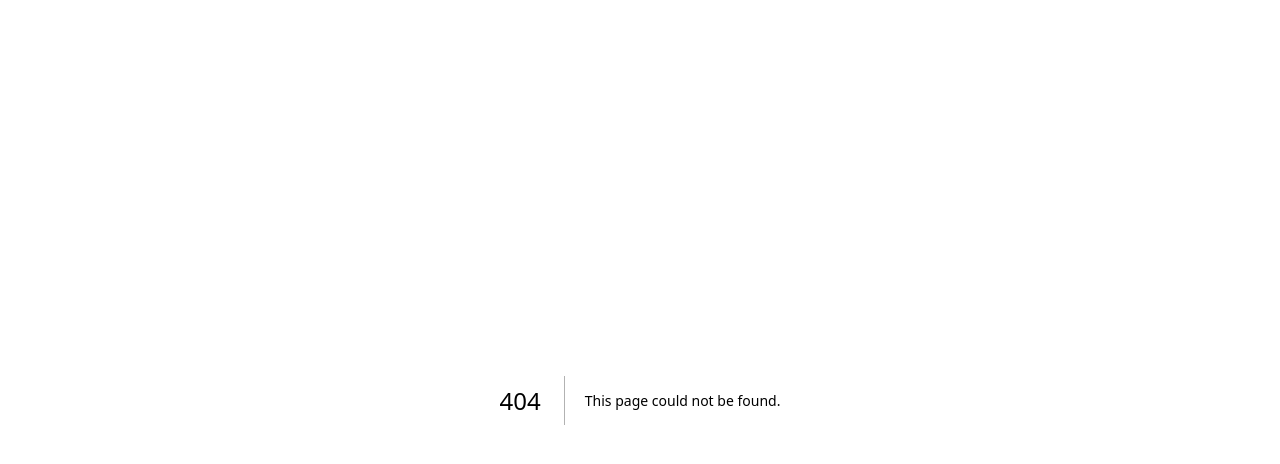
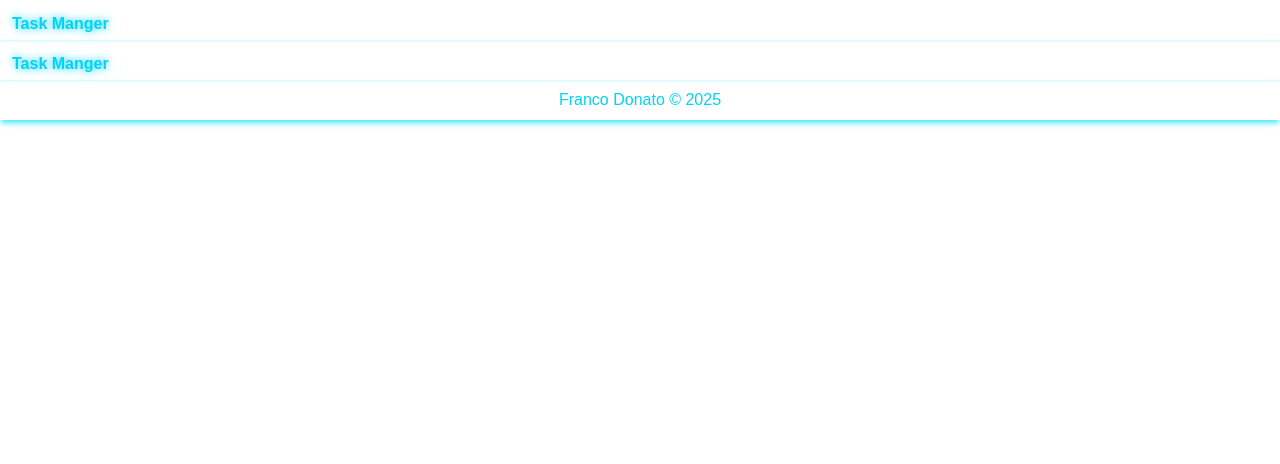
Before and after one commit to donatofranco/task-manager-front, a Next.js app: page /components/nav in a window 1280 px wide. Before the commit this address had no page. Shown: the top 464 px of the page. Built offline with nearby package versions, Linux system fonts and the light colour scheme.

Commit message:
Add nav + footer + loading & change styles

```diff
--- /dev/null
+++ b/src/app/components/footer/page.tsx
@@ -0,0 +1,8 @@
+export default function Footer() {
+
+    return (
+        <footer className="h-[5vh] shadow-md shadow-cyan-300 flex justify-center text-center items-center">
+            <p className="text-cyan-400">Franco Donato © 2025</p>
+        </footer>
+    )
+}
--- /dev/null
+++ b/src/app/components/loading/page.tsx
@@ -0,0 +1,12 @@
+export default function Loading() {
+    return (
+        <main className='h-[95vh] w-[100vw] flex justify-center items-center'>
+            <div className="relative text-center flex self-center justify-center items-center">
+                <h1>
+                    <strong className="absolute translate-x-[-50%] translate-y-[-50%] text-cyan-400 text-2xl blur-[8px]">Loading...</strong>
+                    <strong className="absolute translate-x-[-50%] translate-y-[-50%] text-cyan-400 text-2xl">Loading...</strong>
+                </h1>
+            </div>
+        </main>
+    )
+}
--- /dev/null
+++ b/src/app/components/nav/page.tsx
@@ -0,0 +1,32 @@
+'use client';
+import { PowerOff, Power } from 'lucide-react';
+import { useAuth } from '@/context/AuthContext';
+import { useRouter } from 'next/navigation';
+
+export default function Nav() {
+
+    const { isAuthenticated, logout } = useAuth();
+    const router = useRouter();
+
+    return (
+        <nav className="h-[5vh] shadow-sm shadow-cyan-300/25 flex justify-around">
+            <div className="p-3 flex w-full justify-start relative group">
+              <h1><strong className='absolute text-cyan-400 blur-[4px] hover:cursor-pointer'><a>Task Manger</a></strong></h1>
+              <h1><strong className='absolute text-cyan-400 hover:cursor-pointer'><a href='/'>Task Manger</a></strong></h1>
+            </div>
+            {isAuthenticated ?
+                <button
+                    onClick={() => {logout(); router.push('/login');}}
+                    className="p-4 mr-2 relative group"
+                >
+                    <Power className="absolute inset-0 w-full h-full text-green-600 filter transition-all duration-300 opacity-100 blur-[4px] group-hover:opacity-0"/>
+                    <Power className="absolute inset-0 w-full h-full text-green-600 transition-opacity duration-300 group-hover:opacity-0"/>
+                    <PowerOff className="absolute inset-0 w-full h-full text-red-600 opacity-0 filter transition-all duration-300 group-hover:opacity-100 group-hover:blur-[4px]" />
+                    <PowerOff className="absolute inset-0 w-full h-full text-red-600 opacity-0 transition-opacity duration-300 group-hover:opacity-100 group-hover:cursor-pointer"/>
+                </button>
+            :
+                <></>
+            }
+          </nav>
+    )
+}
--- a/src/app/dashboard/page.tsx
+++ b/src/app/dashboard/page.tsx
@@ -64,11 +64,11 @@ export default function DashboardPage() {
   };
 
   return (
-    <div className="p-4 text-center h-screen w-screen">
-      <h1 className="text-3xl mb-4">Dashboard</h1>
+    <main className="p-4 text-center flex flex-col self-center items-center h-[90vh]">
+      <h1 className="text-3xl mb-4 text-cyan-400">Dashboard</h1>
       {error && <p className="text-red-500">{error}</p>}
 
-      <form onSubmit={handleAddTask} className="mb-6">
+      <form onSubmit={handleAddTask} className="mb-6 w-8/12">
         <input
           type="text"
           placeholder="Título de la tarea"
@@ -92,11 +92,11 @@ export default function DashboardPage() {
         </button>
       </form>
 
-      <ul className="space-y-4">
+      <ul className="p-5 space-y-4 w-8/12 overflow-y-scroll">
         {tasks.map((task: Task) => (
           <li key={task.id} className="p-4 rounded-2xl shadow-sm shadow-cyan-200">
-            <h3 className="text-lg">{task.title}</h3>
-            <p>{task.description}</p>
+            <h2 className="text-2xl text-cyan-400 underline"><strong>{task.title}</strong></h2>
+            <p className='break-words text-cyan-200'>{task.description}</p>
             <button
               onClick={() => handleDeleteTask(task.id)}
               className="group relative text-red-500 mt-2"
@@ -109,6 +109,6 @@ export default function DashboardPage() {
           </li>
         ))}
       </ul>
-    </div>
+    </main>
   );
 }
--- a/src/app/layout.tsx
+++ b/src/app/layout.tsx
@@ -2,6 +2,8 @@ import type { Metadata } from "next";
 import { Geist, Geist_Mono } from "next/font/google";
 import "./globals.css";
 import { AuthProvider } from '@/context/AuthContext'
+import Nav from "./components/nav/page";
+import Footer from "./components/footer/page";
 
 const geistSans = Geist({
   variable: "--font-geist-sans",
@@ -26,13 +28,16 @@ export default function RootLayout({
   return (
       <html
         lang="es"
+        className="h-screen"
       >
         <body
-          className={`${geistSans.variable} ${geistMono.variable} antialiased`}
+          className={`${geistSans.variable} ${geistMono.variable} antialiased h-screen`}
         >
           <AuthProvider>
-          {children}
+            <Nav></Nav>
+            {children}
           </AuthProvider>
+          <Footer></Footer>
         </body>
     </html>
   );
--- a/src/app/login/page.tsx
+++ b/src/app/login/page.tsx
@@ -32,7 +32,7 @@ export default function LoginPage() {
   }
 
   return (
-    <main className="flex justify-center items-center h-screen text-center align-middle">
+    <main className="h-[90vh] flex justify-center items-center text-center align-middle">
       <form
         onSubmit={handleSubmit}
         className="flex justify-center items-center text-center align-middle flex-col bg-black p-2 rounded-2xl shadow-lg shadow-cyan-200 w-90"
--- a/src/app/page.tsx
+++ b/src/app/page.tsx
@@ -18,13 +18,7 @@ export default function Home() {
     });
 
   return (
-    <div className="grid grid-rows-[20px_1fr_20px] items-center justify-items-center min-h-screen p-8 pb-20 gap-16 sm:p-20 font-[family-name:var(--font-geist-sans)]">
-      <main className="flex flex-col gap-[32px] row-start-2 items-center sm:items-start">
-
-      </main>
-      <footer className="row-start-3 flex gap-[24px] flex-wrap items-center justify-center">
-        <p>Franco Donato © 2025</p>
-      </footer>
-    </div>
+    <main className='h-[90vh]'>
+    </main>
   );
 }
--- a/src/app/register/page.tsx
+++ b/src/app/register/page.tsx
@@ -41,7 +41,7 @@ export default function RegisterPage() {
   }
 
   return (
-    <div className="flex justify-center items-center h-screen text-center">
+    <div className="h-[90vh] flex justify-center items-center text-center">
       <form
         onSubmit={handleSubmit}
         className="bg-black p-6 rounded-2xl shadow-lg shadow-cyan-200 w-90"
--- a/src/context/AuthContext.tsx
+++ b/src/context/AuthContext.tsx
@@ -1,6 +1,7 @@
 'use client';
 import React, { createContext, useContext, useState, useEffect } from 'react';
 import { AuthContextType } from '@/types';
+import Loading from '@/app/components/loading/page';
 
 const AuthContext = createContext<AuthContextType | undefined>(undefined);
 
@@ -32,7 +33,7 @@ export const AuthProvider = ({ children }: { children: React.ReactNode }) => {
 
   return (
     <AuthContext.Provider value={{ isAuthenticated, login, logout }}>
-      {!loading ? children : <div>Loading...</div>} {/* Mostramos Loading mientras verificamos */}
+      {!loading ? children : <Loading></Loading>} {/* Mostramos Loading mientras verificamos */}
     </AuthContext.Provider>
   );
 };
```
